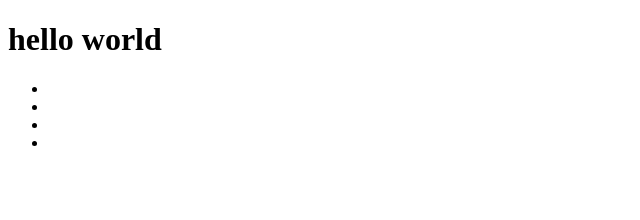
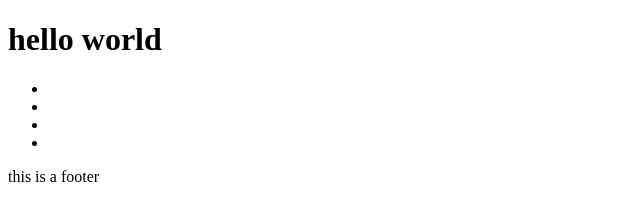
Before and after one commit to AbedlrhmanAlhassan/indexgithub, a plain HTML site: page index.html in a window 1280 px wide. Shown: the whole page, without its empty margins (0-640 px from the left). Drawn offline with Linux system fonts and the light colour scheme.

Commit message:
merged the conflicts

```diff
--- a/index.html
+++ b/index.html
@@ -12,6 +12,7 @@
     <li></li>
     <li></li>
     </ul>
+    <footer>this is a footer</footer>
     <script src="./script.js"></script>
 </body>
 </html>
```
